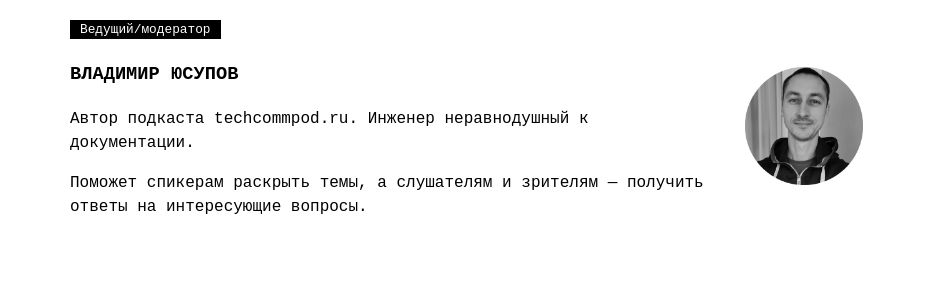
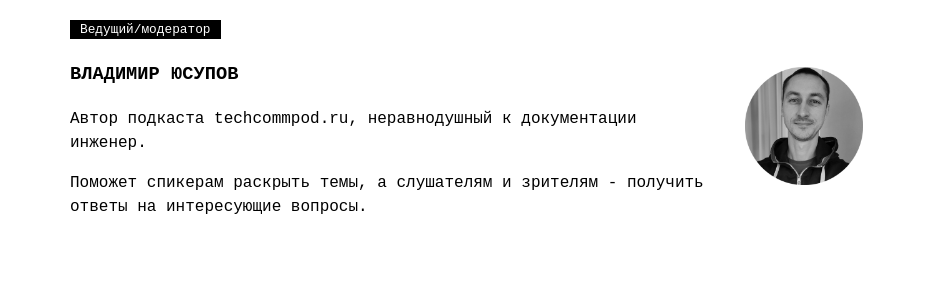
Before and after one commit to techwritex/techcommpod, a Jekyll site: the page built from meetup.md, in a window 1280 px wide and 900 px high, scrolled down 1545 px. Shown: the part 150-450 px from the top of the window, without its empty margins (173-1101 px from the left). Built offline with Jekyll 4.4.1, drawn with Linux system fonts in a browser that asks for light colours.

Commit message:
meetup-page-test-15

```diff
--- a/_layouts/meetup.html
+++ b/_layouts/meetup.html
@@ -426,8 +426,8 @@
                 <div class="moderator-info">
                     <span class="label">Ведущий/модератор</span>
                     <h3>ВЛАДИМИР ЮСУПОВ</h3>
-                    <p>Автор подкаста techcommpod.ru. Инженер неравнодушный к документации.</p>
-                    <p class="description">Поможет спикерам раскрыть темы, а слушателям и зрителям — получить ответы на интересующие вопросы.</p>
+                    <p>Автор подкаста techcommpod.ru, неравнодушный к документации инженер.</p>
+                    <p class="description">Поможет спикерам раскрыть темы, а слушателям и зрителям - получить ответы на интересующие вопросы.</p>
                 </div>
                 <img src="https://techcommpod.ru/assets/images/vladimir-yusupov-techwritexru.jpeg" alt="Модератор" class="mod-img">
             </div>
@@ -487,11 +487,6 @@
         <section class="registration">
             <div class="form-box">
                 <h2 style="text-align: center;">Регистрация</h2>
-                <!-- <form>
-                    <input type="text" placeholder="Имя" required>
-                    <input type="email" placeholder="Email" required>
-                    <button type="submit" class="btn-main">Участвовать</button>
-                </form> -->
                 <form action="https://api.web3forms.com" method="POST" id="reg-form">
                     <input type="hidden" name="access_key" value="37baaa03-e473-4040-b321-6f2d098dbb9f">
 
@@ -522,48 +517,6 @@
     </footer>
 
     <script>
-        // const form = document.getElementById('reg-form');
-        // const status = document.getElementById('form-status');
-
-        // form.addEventListener('submit', function(e) {
-        //     e.preventDefault();
-        //     const formData = new FormData(form);
-        //     const object = Object.fromEntries(formData);
-        //     const json = JSON.stringify(object);
-
-        //     status.innerHTML = "> ИНИЦИАЛИЗАЦИЯ_ОТПРАВКИ...";
-        //     status.style.color = "black";
-
-        //     fetch('https://api.web3forms.com', {
-        //         method: 'POST',
-        //         headers: {
-        //             'Content-Type': 'application/json',
-        //             'Accept': 'application/json'
-        //         },
-        //         body: json
-        //     })
-        //     .then(async (response) => {
-        //         let json = await response.json();
-        //         if (response.status == 200) {
-        //             status.innerHTML = "> SUCCESS: ДАННЫЕ ПРИНЯТЫ. ЖДЕМ ВАС!";
-        //             status.style.color = "#0070f3"; // Синий акцент для успеха
-        //             form.reset();
-        //         } else {
-        //             console.log(response);
-        //             status.innerHTML = "> ERROR: " + json.message;
-        //         }
-        //     })
-        //     .catch(error => {
-        //         console.log(error);
-        //         status.innerHTML = "> SYSTEM_FAILURE: СБОЙ СЕТИ";
-        //     })
-        //     .then(function() {
-        //         setTimeout(() => {
-        //             // Очистка статуса через 5 секунд (опционально)
-        //             // status.innerHTML = "";
-        //         }, 5000);
-        //     });
-        // });
 
         const form = document.getElementById('reg-form');
         const status = document.getElementById('form-status');
@@ -630,6 +583,5 @@
         });
     </script>
 
-
 </body>
 </html>
```
